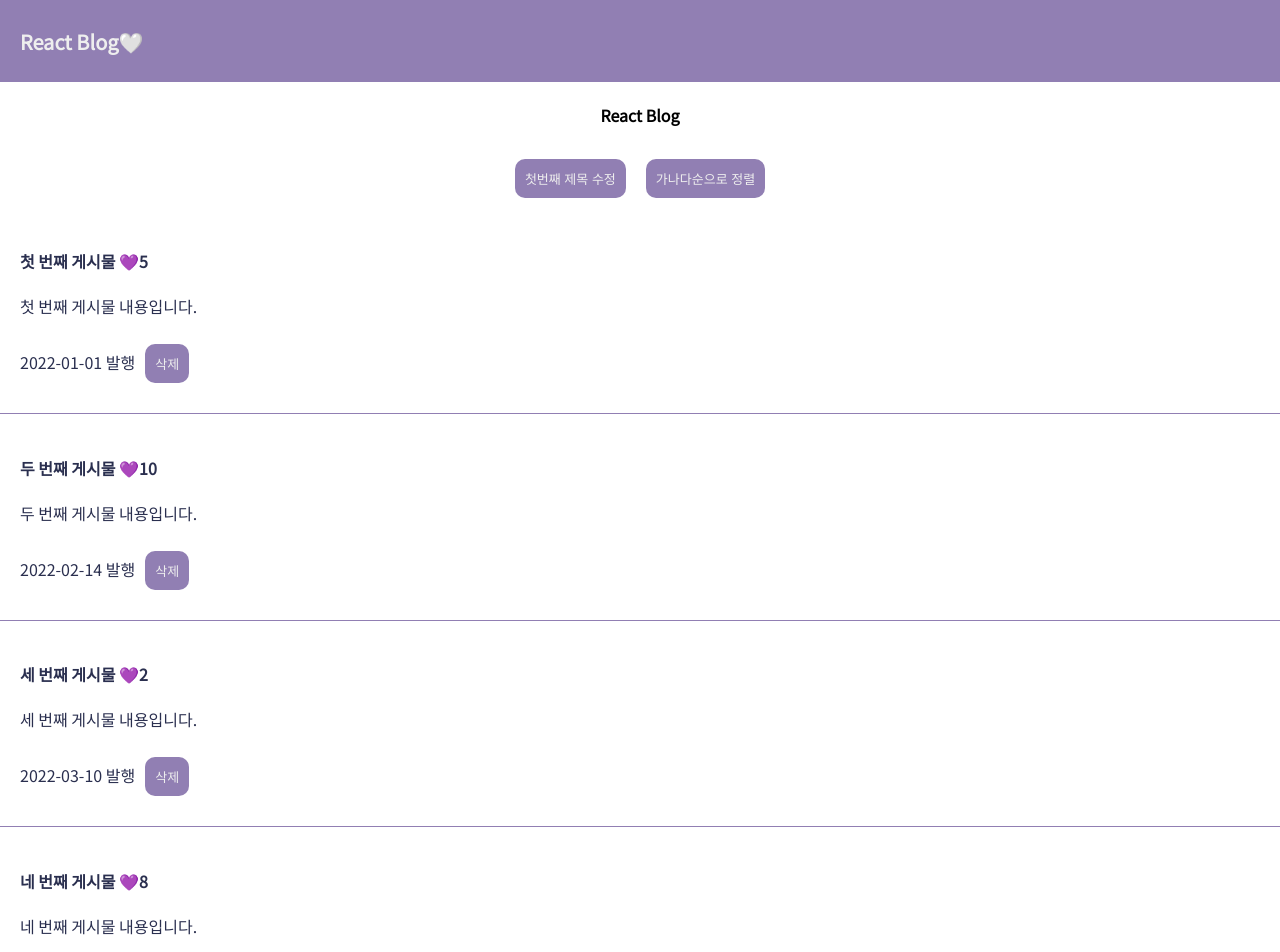
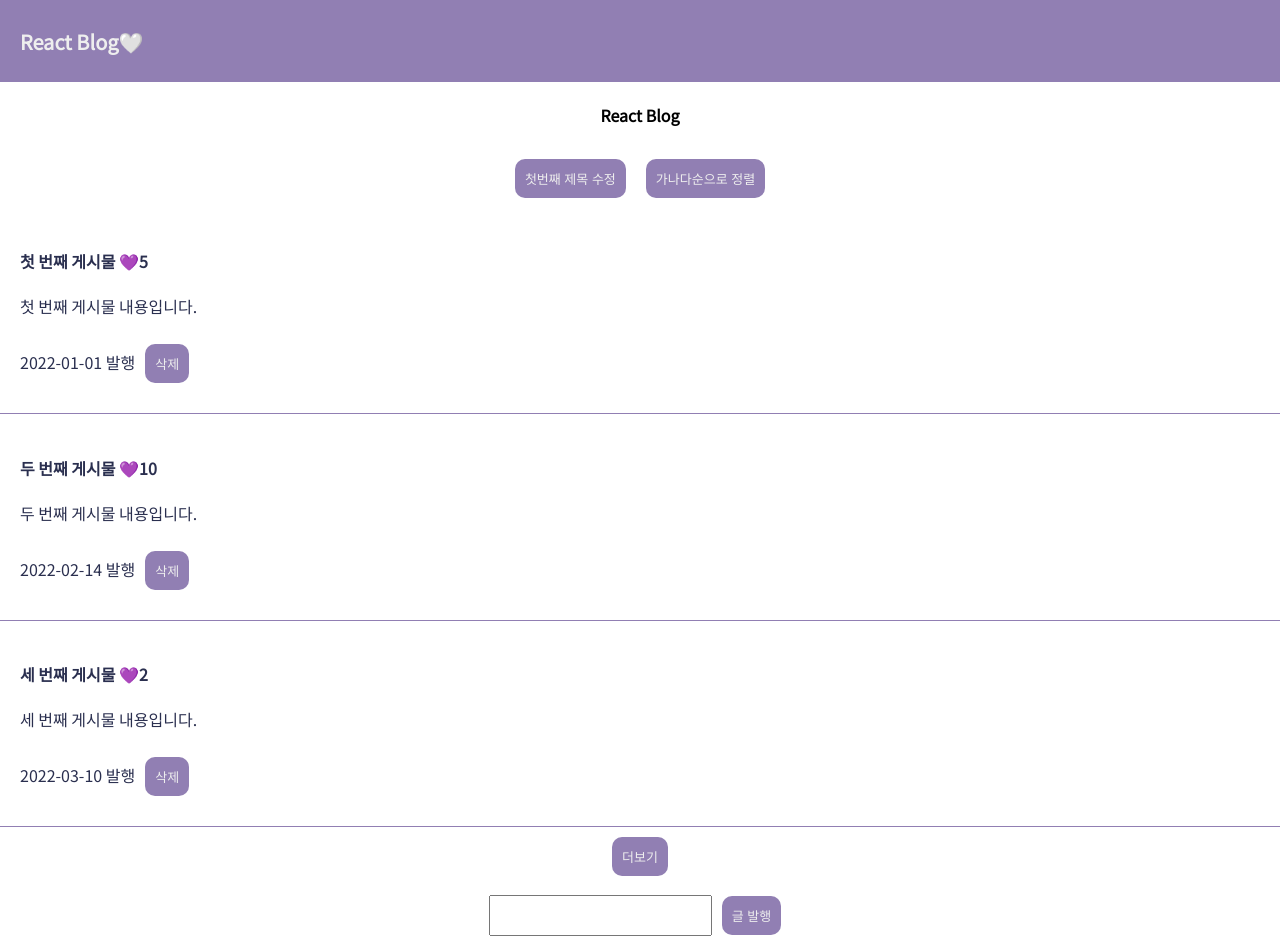
Before and after one commit to beans3/week2, a React (Create React App) app: page / in a window 1280 px wide. Shown: the top 952 px of the page. Built offline with nearby package versions, Linux system fonts and the light colour scheme.

Commit message:
2023-04-26 더보기 버튼 추가 및 수정

```diff
--- a/src/App.js
+++ b/src/App.js
@@ -1,6 +1,6 @@
 /* eslint-disable */
 import './App.css';
-import { useState } from 'react';
+import { useState, useEffect } from 'react';
 
 function formatDate(date) {
   const isoDate = date.toISOString();
@@ -24,10 +24,25 @@ function App() {
   const today = new Date();
   const formattedDate = formatDate(today); // 예: "2023-04-19"
   let post = 'React Blog';
-  let [postList, updatePost] = useState(posts);
+  //let [postList, updatePost] = useState(posts);
+  let [postList, updatePost] = useState([]);
   let [modal, showModal] = useState(false);
   let [modalId, setModalId] = useState('');
   let [inputValue, setInputValue] = useState('');
+
+  let [loading, setLoading] = useState(false);
+  let [currentPage, setCurrentPage] = useState(1);
+  let [postsPerPage, setPostsPerPage] = useState(3);
+
+  useEffect(() => {
+    setLoading(true);
+    updatePost([...posts.slice(0, postsPerPage)]);
+    setLoading(false);
+  }, [currentPage, postsPerPage]);
+
+  const LoadMore = () => {
+    setPostsPerPage(postsPerPage + 3);
+  };
 
   const updateLikeCount = (id) => {
     // post의 내용을 update한 뒤에
@@ -119,6 +134,12 @@ function App() {
         // postList를 모두 보내되 현재 선택한 posts.id를 modalId에 담아 props로 보냄
         modal == false ? null : <Modal postList={ postList } modalId={ modalId } updatePost={updatePost} color={ 'white' }/>
       }
+      <div>
+        { loading && <p>loading...</p>}
+        {!loading && (
+          <button className='btn' onClick={ LoadMore }>더보기</button>
+        )}
+      </div>
       <input onChange={(e) => {
           // 완료되기 전에 console.log가 실행됨
           setInputValue(e.target.value);
@@ -173,13 +194,4 @@ function Modal(props) {
   )
 }
 
-// 이렇게 사용 가능
-const More = () => {
-  return (
-    <div>
-      <button className='btn'>더보기</button>
-    </div>
-  )
-}
-
 export default App;
```
